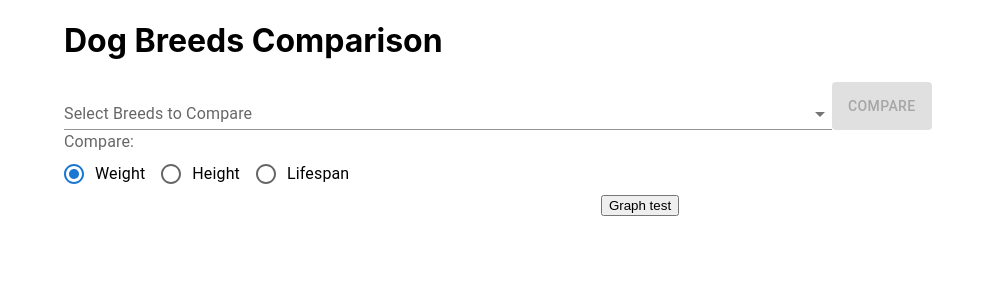
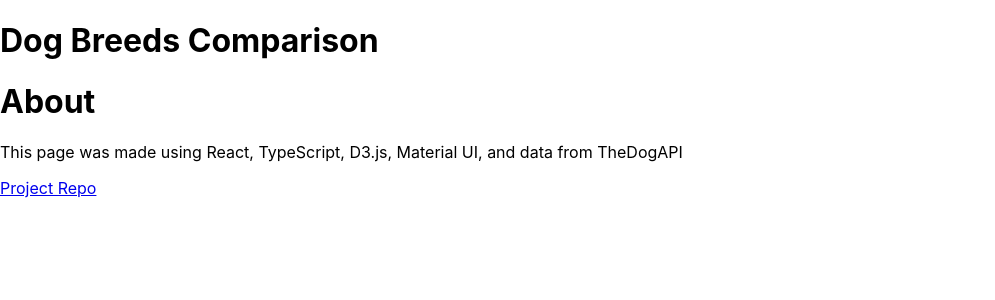
Before and after one commit to baubsy/dogs, a React (Create React App) app: page /about in a window 1280 px wide. Shown: the top 300 px of the page, without its empty margins (0-995 px from the left). Built offline with nearby package versions, Linux system fonts and the light colour scheme; no server answers.

Commit message:
added routing and about

```diff
--- a/package.json
+++ b/package.json
@@ -17,6 +17,7 @@
     "d3": "^7.6.1",
     "react": "^18.2.0",
     "react-dom": "^18.2.0",
+    "react-router-dom": "^5.3.3",
     "react-scripts": "5.0.1",
     "typescript": "^4.7.4",
     "web-vitals": "^2.1.4"
@@ -46,6 +47,7 @@
     ]
   },
   "devDependencies": {
-    "@types/d3": "^7.4.0"
+    "@types/d3": "^7.4.0",
+    "@types/react-router-dom": "^5.3.3"
   }
 }
--- a/src/App.tsx
+++ b/src/App.tsx
@@ -1,11 +1,18 @@
 import React from 'react';
+import {Route, BrowserRouter} from "react-router-dom";
 import logo from './logo.svg';
 import './App.css';
 import Main from './components/Main';
+import Header from './components/Header';
+import About from './components/About';
 
 function App() {
   return (
-    <Main/>
+    <BrowserRouter>
+      <Route path="/" component={Header}/>
+      <Route path="/" exact component={Main}/>
+      <Route path="/about" exact component={About}/>
+    </BrowserRouter>
   );
 }
 
--- /dev/null
+++ b/src/components/About.tsx
@@ -0,0 +1,13 @@
+import React from "react";
+
+const About = () => {
+  return(
+    <div>
+        <h1>About</h1>
+        <p>This page was made using React, TypeScript, D3.js, Material UI, and data from TheDogAPI</p>
+        <a href="https://github.com/baubsy/dogs">Project Repo</a>
+    </div>
+  )
+}
+
+export default About;
--- a/src/components/Main.tsx
+++ b/src/components/Main.tsx
@@ -1,8 +1,8 @@
 import React, { useEffect, useState } from "react";
+import { Grid, Box, Container } from "@mui/material";
 import Selection from "./Selection";
 import IBreed from "../dogBreed";
 import Graph from "./Graph";
-import { Grid, Box, Container } from "@mui/material";
 import Header from "./Header";
 
 const Main = () => {
@@ -21,9 +21,6 @@ const Main = () => {
         <Container>
             <Box>
                 <Grid container justifyContent="center" alignItems="center">
-                    <Grid item xs={12}>
-                        <Header/>
-                    </Grid>
                     <Grid item xs={12}>
                         <Selection
                             setSelectedBreeds={setSelectedBreeds}
--- a/src/components/Selection.tsx
+++ b/src/components/Selection.tsx
@@ -25,7 +25,9 @@ const Selection = (props: SelectionProps) => {
     const [breeds, setBreeds] = useState<IBreed[]>([]);
     const [disable, setDisable] = useState(false);
     const [buttonDisable, setButtonDisable] = useState(true);
-    const [buttonTooltip, setButtonTooltip] = useState("Please select at least one breed");
+    const [buttonTooltip, setButtonTooltip] = useState(
+        "Please select at least one breed"
+    );
 
     useEffect(() => {
         if (props.selectedBreeds.length >= 5) {
@@ -84,7 +86,6 @@ const Selection = (props: SelectionProps) => {
                 </Grid>
                 <Tooltip title={buttonTooltip}>
                     <Grid item xs={4} style={{ display: "flex" }}>
-
                         <Button
                             disabled={buttonDisable}
                             onClick={handleClick}
@@ -92,7 +93,6 @@ const Selection = (props: SelectionProps) => {
                         >
                             Compare
                         </Button>
-
                     </Grid>
                 </Tooltip>
                 <FormControl>
```
Also changed, not shown: 1 other file (tests, documents, lock files or other folders). Lines whose indentation alone changed are shown as unchanged.
